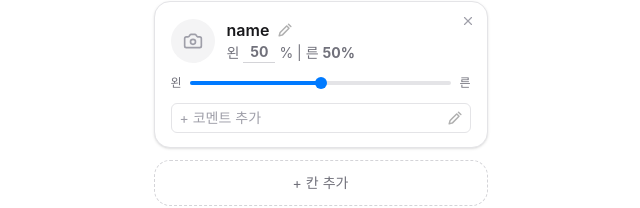
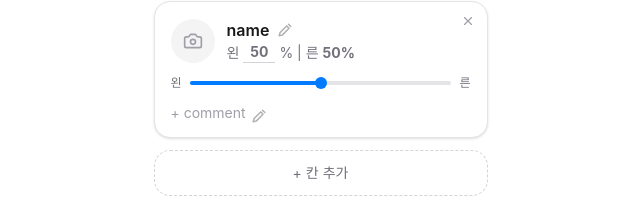
Before and after one commit to Ko-Jeong/MyFavorMaker-FE, a Next.js app: page /editor in a window 1280 px wide. Shown: the part 92-300 px from the top of the page, without its empty margins (312-952 px from the left). Built offline with nearby package versions, Linux system fonts and the light colour scheme; a web font is replaced by a local one.

Commit message:
💄 Design: 타이틀 및 카드 텍스트 placeholder 수정 및 코멘트 편집 UI 정리

```diff
--- a/src/app/editor/page.tsx
+++ b/src/app/editor/page.tsx
@@ -94,6 +94,8 @@ export default function EditorPage() {
   const titleInputRef = useRef<HTMLInputElement>(null);
   const titleMeasureRef = useRef<HTMLSpanElement>(null);
   const [titleWidth, setTitleWidth] = useState<number>(0);
+  const trimmedTitle = chart.title.trim();
+  const displayTitle = trimmedTitle || "Title";
   const sensors = useSensors(
     useSensor(CustomMouseSensor, {
       activationConstraint: { distance: 8 },
@@ -160,7 +162,7 @@ export default function EditorPage() {
               ref={titleMeasureRef}
               className="pointer-events-none absolute -z-10 whitespace-pre font-title text-[30px] opacity-0"
             >
-              {chart.title}
+              {displayTitle}
             </span>
             {isEditingTitle ? (
               <input
@@ -169,11 +171,20 @@ export default function EditorPage() {
                 onChange={(e) => setTitle(e.target.value)}
                 onBlur={() => setIsEditingTitle(false)}
                 onKeyDown={stopTitleEditOnEnter}
-                className="w-full min-w-0 font-title text-[30px] outline-none"
+                className="w-full min-w-0 font-title text-[30px] text-zinc-900 placeholder:text-zinc-400 outline-none"
                 style={{ width: `${Math.max(titleWidth + 2, 12)}px` }}
+                placeholder="Title"
               />
             ) : (
-              <h1 className="truncate font-title text-[30px]">{chart.title}</h1>
+              <h1
+                className={
+                  trimmedTitle
+                    ? "truncate font-title text-[30px] text-zinc-900"
+                    : "truncate font-title text-[30px] text-zinc-400"
+                }
+              >
+                {displayTitle}
+              </h1>
             )}
           </div>
           <button
--- a/src/components/chart/CharacterCard.tsx
+++ b/src/components/chart/CharacterCard.tsx
@@ -28,6 +28,7 @@ export default function CharacterCardEdit({ card }: { card: CharacterCard }) {
   const [isEditingName, setIsEditingName] = useState(false);
   const [isEditingComment, setIsEditingComment] = useState(false);
   const [nameWidth, setNameWidth] = useState<number>(0);
+  const displayName = card.name.trim() ? card.name : "name";
 
   const setLeftPercent = (raw: string) => {
     const n = Number(raw.replace(/[^0-9]/g, ""));
@@ -136,7 +137,7 @@ export default function CharacterCardEdit({ card }: { card: CharacterCard }) {
                 ref={nameMeasureRef}
                 className="pointer-events-none absolute -z-10 whitespace-pre font-semibold opacity-0"
               >
-                {card.name}
+                {displayName}
               </span>
               {isEditingName ? (
                 <input
@@ -145,11 +146,20 @@ export default function CharacterCardEdit({ card }: { card: CharacterCard }) {
                   onChange={(e) => updateCard(card.id, { name: e.target.value })}
                   onBlur={() => setIsEditingName(false)}
                   onKeyDown={stopNameEditOnEnter}
-                  className="w-full min-w-0 font-semibold text-zinc-900 outline-none"
+                  className="w-full min-w-0 bg-transparent p-0 font-semibold text-zinc-900 placeholder:text-zinc-400 outline-none"
                   style={{ width: `${Math.max(nameWidth + 2, 12)}px` }}
+                  placeholder="name"
                 />
               ) : (
-                <p className="truncate font-semibold text-zinc-900">{card.name}</p>
+                <p
+                  className={
+                    card.name.trim()
+                      ? "truncate font-semibold text-zinc-900"
+                      : "truncate font-semibold text-zinc-400"
+                  }
+                >
+                  {displayName}
+                </p>
               )}
             </div>
             <button
@@ -195,13 +205,19 @@ export default function CharacterCardEdit({ card }: { card: CharacterCard }) {
             onChange={setComment}
             onBlur={() => setIsEditingComment(false)}
             rows={1}
-            className="w-full resize-none overflow-hidden rounded-md border border-zinc-200 px-2 py-1 text-sm outline-none focus:border-primary"
-            placeholder="+ 코멘트 추가"
+            className="w-full resize-none overflow-hidden bg-transparent text-sm text-zinc-600 outline-none"
+            placeholder="+ comment"
           />
         ) : (
-          <div className="flex w-full items-center justify-between rounded-md border border-zinc-200 px-2 py-1 text-sm text-zinc-400">
-            <span className={card.comment?.trim() ? "text-zinc-600" : ""}>
-              {card.comment?.trim() ? card.comment : "+ 코멘트 추가"}
+          <div className="inline-flex items-end gap-1.5 text-sm text-zinc-400">
+            <span
+              className={
+                card.comment?.trim()
+                  ? "whitespace-pre-wrap text-zinc-600"
+                  : "whitespace-pre-wrap"
+              }
+            >
+              {card.comment?.trim() ? card.comment : "+ comment"}
             </span>
             <button
               type="button"
--- a/src/components/chart/CharacterCardView.tsx
+++ b/src/components/chart/CharacterCardView.tsx
@@ -38,7 +38,9 @@ export default function CharacterCardView({ card }: { card: CharacterCard }) {
 
       {/* 코멘트 */}
       {card.comment && (
-        <p className="mt-3 text-sm text-zinc-600">{card.comment}</p>
+        <p className="mt-3 whitespace-pre-wrap text-sm text-zinc-600">
+          {card.comment}
+        </p>
       )}
     </Card>
   );
```
